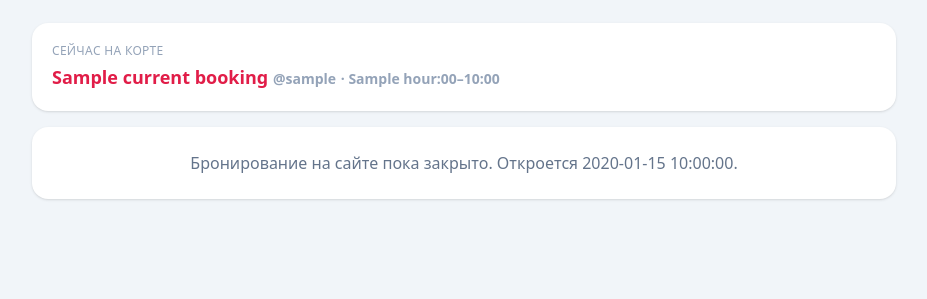
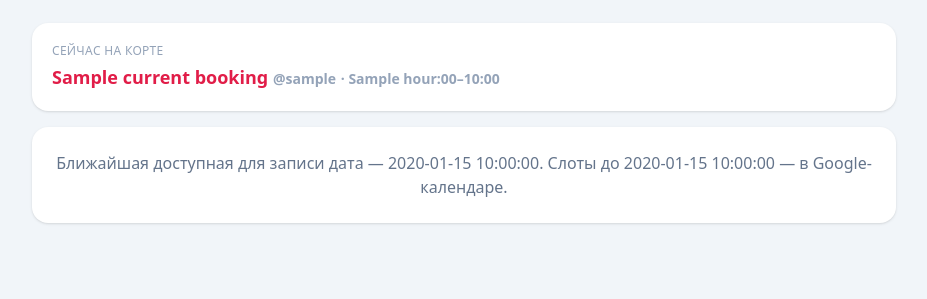
Before and after one commit to r3sako/tennis-booking, a FastAPI app: template templates/index.html in a window 1280 px wide. Shown: the part 61-360 px from the top of the page, without its empty margins (176-1103 px from the left). Run offline with FastAPI, Linux system fonts and the light colour scheme; the template is opened without the code that fills it: most values are stand-ins (such as "Sample title", 1, 10 or a date in 2020); parts of the project's set-up code (start-up, migrations or seed data) failed here and were passed over.

Commit message:
Clarify cutover banner: site is already open
Previous wording implied the site opens on the cutover date. Reword to say
the site is already open (booking 2 weeks ahead), the cutover date is just
the nearest available date, and earlier slots are in Google Calendar.

Co-Authored-By: Claude Opus 4.8 <noreply@anthropic.com>

```diff
--- a/templates/index.html
+++ b/templates/index.html
@@ -33,7 +33,7 @@
     <!-- Cutover notice: site booking opens on open_date -->
     <div class="bg-amber-50 border border-amber-200 text-amber-800 rounded-2xl p-5 mb-4 text-sm">
         📅 Слоты до <b>{{ open_date }}</b> — по записи в Google-календаре.
-        На сайте бронирование открыто с <b>{{ open_date }}</b>; новые даты открываются каждый день.
+        Бронирование на сайте уже открыто — запись на 2 недели вперёд (ближайшая дата — {{ open_date }}).
     </div>
     {% else %}
     <!-- Now on court -->
@@ -83,7 +83,7 @@
     </div>
     {% else %}
     <div class="bg-white rounded-2xl shadow p-6 text-center text-slate-500">
-        Бронирование на сайте пока закрыто. Откроется {{ open_date }}.
+        Ближайшая доступная для записи дата — {{ open_date }}. Слоты до {{ open_date }} — в Google-календаре.
     </div>
     {% endif %}
 </div>
```
